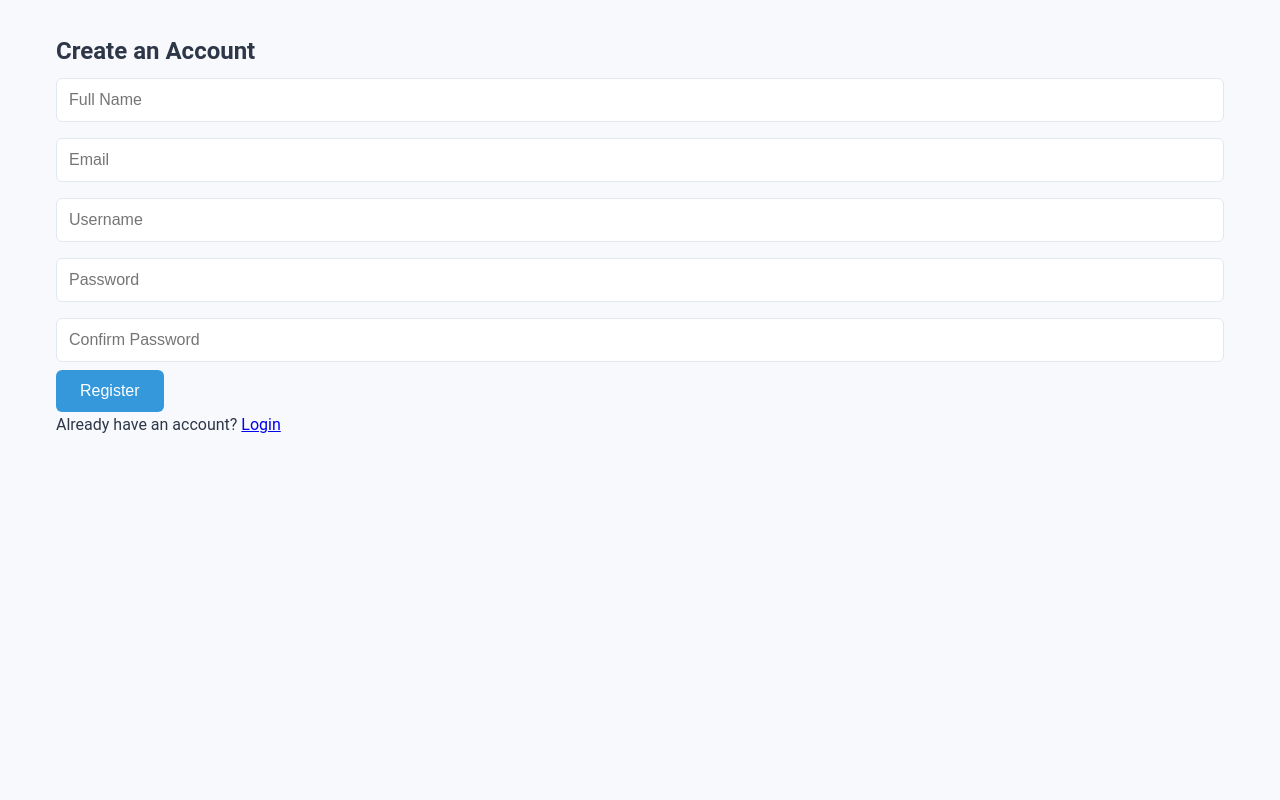
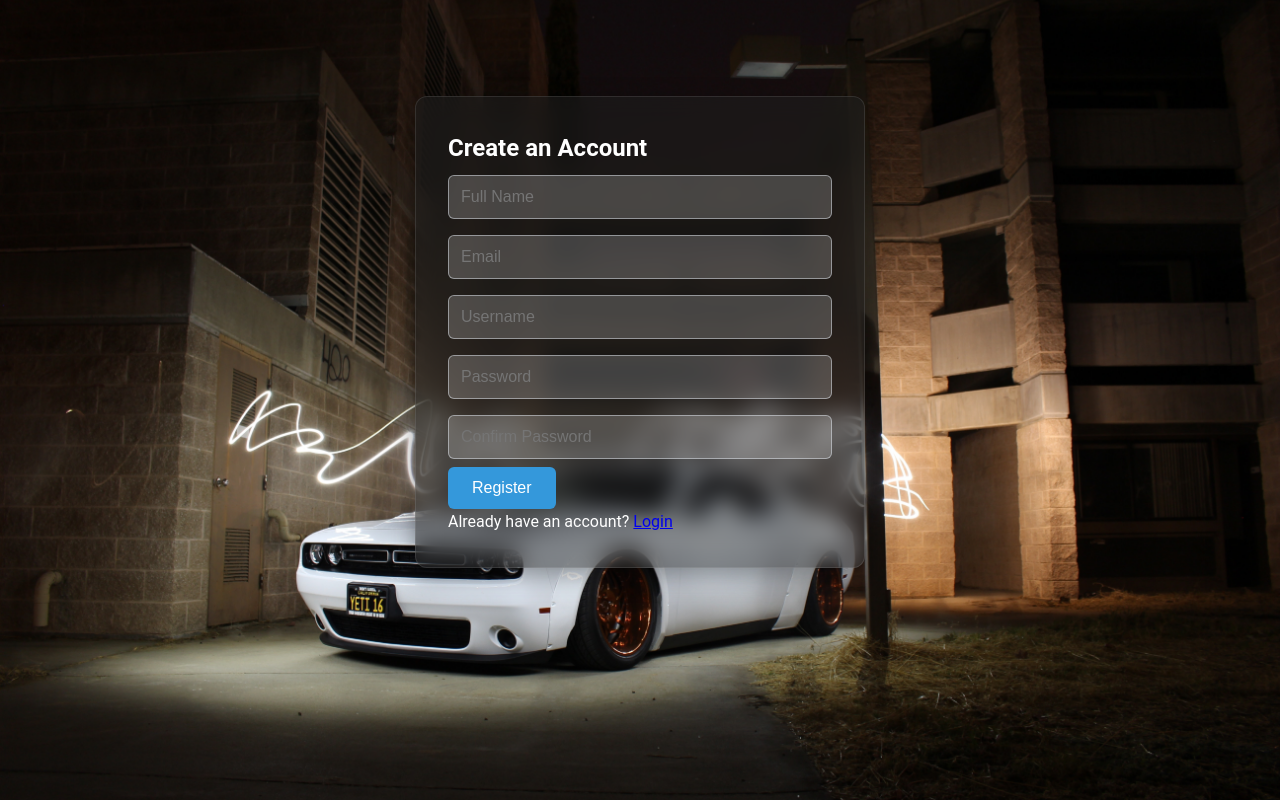
Before and after one commit to gokulmcodes/Document-summarize, a Flask app: page / in a window 1280 px wide. Run offline with Flask 3, Linux system fonts and the light colour scheme; some libraries are stand-ins or nearby versions.

Commit message:
Login/Register Success

```diff
--- a/app.py
+++ b/app.py
@@ -13,13 +13,14 @@ from werkzeug.utils import secure_filename
 import os
 import logging
 import uuid
+import os
 
 # Configure logging
 logging.basicConfig(level=logging.DEBUG)
 logger = logging.getLogger(__name__)
 
 app = Flask(__name__)
-app.secret_key = 'secret_key'
+app.secret_key = os.urandom(24)  # Secure random secret key
 app.config['MONGO_URI'] = "mongodb://localhost:27017/summary_app"
 app.config['UPLOAD_FOLDER'] = os.path.join(app.root_path, 'static/uploads')
 mongo = PyMongo(app)
@@ -42,7 +43,7 @@ try:
     mongo.db.command("ping")
     logger.info("Connected to MongoDB successfully.")
 except Exception as e:
-    logger.error(f"Failed to connect to MongoDB: {e}")
+    logger.error(f"Failed to connect to MongoDB: {str(e)}")
     print("Warning: MongoDB connection failed. Ensure MongoDB is running.")
 
 # Serve audio files from UPLOAD_FOLDER
@@ -53,14 +54,19 @@ def uploaded_file(filename):
 @app.route('/')
 def index():
     try:
+        if 'user_id' in session:
+            return redirect(url_for('home'))
         return render_template('register.html')
     except Exception as e:
-        logger.error(f"Template error: {e}")
-        return "Template not found. Please create register.html in the templates folder.", 500
+        logger.error(f"Template error on index route: {str(e)}")
+        return jsonify({"status": "fail", "message": "Unable to load page."}), 500
 
-@app.route('/register', methods=['POST'])
+@app.route('/register', methods=['GET', 'POST'])
 def register():
     try:
+        if request.method == 'GET':
+            return render_template('register.html')
+
         data = request.get_json()
         name = data.get('name', '').strip()
         email = data.get('email', '').strip()
@@ -84,7 +90,7 @@ def register():
 
         return jsonify({"status": "success", "message": "Registration successful! Redirecting to login..."})
     except Exception as e:
-        logger.error(f"Registration error: {e}")
+        logger.error(f"Registration error: {str(e)} with data: {data}")
         return jsonify({"status": "fail", "message": "Registration failed."}), 500
 
 @app.route('/login', methods=['GET', 'POST'])
@@ -92,6 +98,7 @@ def login():
     try:
         if request.method == 'GET':
             return render_template('login.html')
+
         data = request.get_json()
         identifier = data.get('identifier', '').strip()
         password = data.get('password', '').strip()
@@ -105,7 +112,7 @@ def login():
             return jsonify({"status": "success", "message": "Login successful! Redirecting to home..."})
         return jsonify({"status": "fail", "message": "Invalid email/username or password."})
     except Exception as e:
-        logger.error(f"Login error: {e}")
+        logger.error(f"Login error: {str(e)} with data: {data}")
         return jsonify({"status": "fail", "message": "Login failed."}), 500
 
 @app.route('/home')
@@ -116,8 +123,8 @@ def home():
         user = mongo.db.users.find_one({"_id": ObjectId(session['user_id'])}, {"password": 0})
         return render_template('home.html', user=user)
     except Exception as e:
-        logger.error(f"Home route error: {e}")
-        return "Error loading home page.", 500
+        logger.error(f"Home route error: {str(e)}")
+        return jsonify({"status": "fail", "message": "Unable to load home page."}), 500
 
 @app.route('/profile', methods=['GET', 'POST'])
 def profile():
@@ -134,7 +141,7 @@ def profile():
         user = mongo.db.users.find_one({"_id": ObjectId(user_id)}, {"password": 0})
         return jsonify(user)
     except Exception as e:
-        logger.error(f"Profile error: {e}")
+        logger.error(f"Profile error: {str(e)} with data: {data}")
         return jsonify({"status": "fail", "message": "Profile operation failed."}), 500
 
 @app.route('/summarize', methods=['POST'])
@@ -175,7 +182,7 @@ def summarize():
         key_points = ["<ul>"] + [f"<li>{sent}</li>" for sent in summary_sentences] + ["</ul>"]
         return jsonify({'summary': summary + "".join(key_points), 'status': 'File uploaded successfully'})
     except Exception as e:
-        logger.error(f"Summarize error: {e}")
+        logger.error(f"Summarize error: {str(e)} with file: {request.files.get('file')}")
         return jsonify({'error': f'Summarize failed: {str(e)}'}), 500
 
 @app.route('/translate', methods=['POST'])
@@ -191,7 +198,7 @@ def translate():
         key_points_html = ["<ul>"] + [f"<li>{point}</li>" for point in key_points if point.strip()] + ["</ul>"]
         return jsonify({"translated": summary + "".join(key_points_html)})
     except Exception as e:
-        logger.error(f"Translate error: {e}")
+        logger.error(f"Translate error: {str(e)} with data: {data}")
         return jsonify({'error': f'Translation failed: {str(e)}'}), 500
 
 @app.route('/speak', methods=['POST'])
@@ -215,7 +222,7 @@ def speak():
         # Return the URL that the client can use to access the file
         return jsonify({'audio_path': f'/uploads/{audio_filename}'})
     except Exception as e:
-        logger.error(f"Speak error: {e}")
+        logger.error(f"Speak error: {str(e)} with data: {data}")
         return jsonify({'error': f'Text-to-speech failed: {str(e)}'}), 500
 
 @app.route('/logout')
@@ -224,8 +231,8 @@ def logout():
         session.pop('user_id', None)
         return redirect(url_for('login'))
     except Exception as e:
-        logger.error(f"Logout error: {e}")
-        return "Error during logout.", 500
+        logger.error(f"Logout error: {str(e)}")
+        return jsonify({"status": "fail", "message": "Unable to logout."}), 500
 
 if __name__ == '__main__':
     app.run(debug=True, port=5001)
--- a/static/css/style.css
+++ b/static/css/style.css
@@ -7,9 +7,24 @@
 
 body {
   font-family: 'Roboto', 'Segoe UI', Tahoma, Geneva, Verdana, sans-serif;
-  background-color: #f7f9fc;
   color: #2d3748;
   line-height: 1.6;
+  height: 100vh; /* Ensure body takes full height for background */
+}
+
+.login-body, .register-body {
+  display: flex;
+  justify-content: center;
+  align-items: center;
+}
+
+@keyframes backgroundFadeIn {
+  from {
+    opacity: 0;
+  }
+  to {
+    opacity: 1;
+  }
 }
 
 /* Navbar Styles */
@@ -47,12 +62,29 @@ body {
   padding: 0 1rem;
 }
 
-.form-container {
-  background-color: #ffffff;
+.login-container, .register-container {
+  background: rgba(32, 32, 32, 0.5); /* Black transparent glass */
+  backdrop-filter: blur(12px);
+  -webkit-backdrop-filter: blur(12px);
+  border-radius: 12px;
   padding: 2rem;
-  border-radius: 12px;
-  box-shadow: 0 4px 20px rgba(0, 0, 0, 0.05);
+  box-shadow: 0 8px 24px rgba(0, 0, 0, 0.4);
   animation: fadeInUp 0.5s ease-out;
+  border: 1px solid rgba(255, 255, 255, 0.1);
+  color: #ffffff;
+  transition: transform 0.3s ease, box-shadow 0.3s ease;
+  width: 90%;
+  max-width: 450px;
+  margin-top: 6rem;
+}
+
+.login-container:hover, .register-container:hover {
+  transform: scale(1.02);
+  box-shadow: 0 12px 32px rgba(0, 0, 0, 0.5);
+}
+
+.register-container {
+  align-self: flex-start; /* Align to top as per original design */
 }
 
 @keyframes fadeInUp {
@@ -70,16 +102,19 @@ input, select, textarea {
   width: 100%;
   padding: 0.75rem;
   margin: 0.5rem 0;
-  border: 1px solid #e2e8f0;
+  border: 1px solid rgba(226, 232, 240, 0.5);
   border-radius: 6px;
   font-size: 1rem;
-  transition: border-color 0.3s ease, box-shadow 0.3s ease;
+  background: rgba(255, 255, 255, 0.2);
+  color: #ffffff;
+  transition: border-color 0.3s ease, box-shadow 0.3s ease, transform 0.2s ease;
 }
 
 input:focus, select:focus, textarea:focus {
   border-color: #1abc9c;
   box-shadow: 0 0 0 3px rgba(26, 188, 156, 0.1);
   outline: none;
+  transform: scale(1.01);
 }
 
 button {
@@ -247,4 +282,9 @@ footer {
   .about-image {
     margin-top: 1.5rem;
   }
+
+  .login-container, .register-container {
+    margin: 1rem;
+    width: 90%;
+  }
 }
--- a/templates/login.html
+++ b/templates/login.html
@@ -5,13 +5,14 @@
   <title>Login</title>
   <link rel="stylesheet" href="{{ url_for('static', filename='css/style.css') }}">
 </head>
-<body>
-  <div class="form-container">
+<body class="login-body" style="background: url('{{ url_for('static', filename='images/car.jpg') }}') no-repeat center center fixed; background-size: cover; animation: backgroundFadeIn 1s ease-out;">
+  <div class="form-container login-container">
     <h2>Login</h2>
     <form id="loginForm">
       <input type="text" name="identifier" placeholder="Email or Username" required>
       <input type="password" name="password" placeholder="Password" required>
       <button type="submit">Login</button>
+      <p>Register Here for new User? <a href="/register">Register</a></p>
     </form>
     <div id="alertBox" class="alert" style="display:none;"></div>
   </div>
--- a/templates/register.html
+++ b/templates/register.html
@@ -5,8 +5,8 @@
   <title>Register</title>
   <link rel="stylesheet" href="{{ url_for('static', filename='css/style.css') }}">
 </head>
-<body>
-  <div class="container">
+<body class="register-body" style="background: url('{{ url_for('static', filename='images/dodge.jpg') }}') no-repeat center center fixed; background-size: cover; animation: backgroundFadeIn 1s ease-out;">
+  <div class="form-container register-container">
     <h2>Create an Account</h2>
     <form id="registerForm">
       <input type="text" name="name" placeholder="Full Name" required>
```
Also changed, not shown: static/images/dodge.jpg (added), 1 other file.
